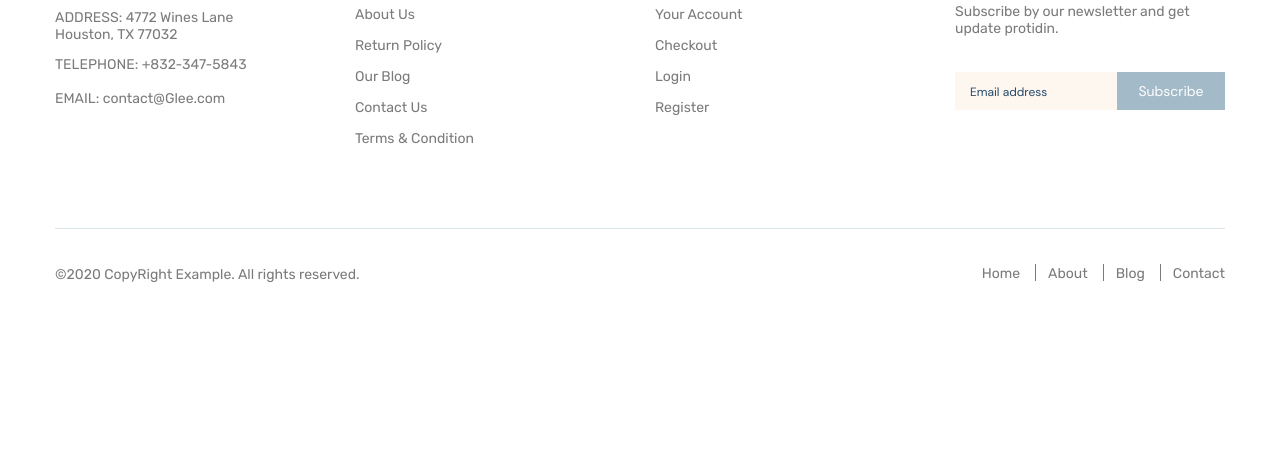
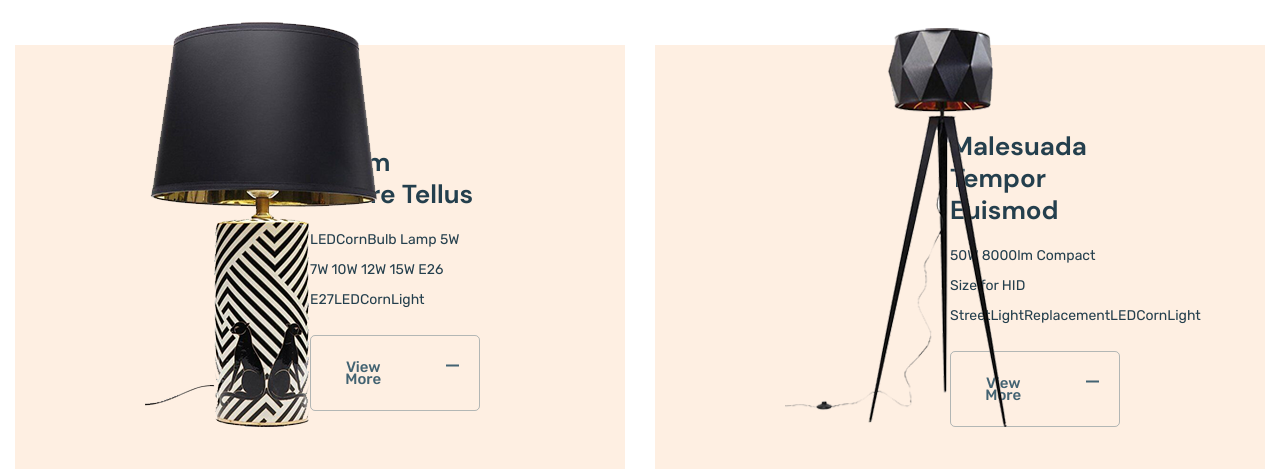
Before and after one commit to lvmzcndvld-dev/glee, a website: page app/index.html in a window 1280 px wide. Shown: the part 2331-2800 px from the top of the page. Before the commit the page ends 2650 px from the top, so only its background shows below. Drawn offline with nearby package versions, Linux system fonts and the light colour scheme; files that its build step writes are made by us from their sources.

Commit message:
added special

```diff
--- a/app/index.html
+++ b/app/index.html
@@ -10,6 +10,7 @@
 
 <body>
   <header class="header">
+    <div class="big-container">
       <nav class="header__inner">
         <a class="logo" href="#">
           <img class="logo__img" src="images/logo.png" alt="logo">
@@ -50,10 +51,12 @@
           <a class="user-nav__btn"></a>
         </div>
       </nav>
+    </div>
   </header>
 
   <main class="main">
     <section class="top-slider">
+      <div class="big-container">
         <div class="top-slider__items">
           <div class="top-slider__item">
             <div class="top-slider__inner">
@@ -67,7 +70,10 @@
                 </p>
                 <button class="top-slider__btn" type="button">
                   Shop Now
-                <img class="top-slider__btn-arrow" src="images/decor/btn-arrow.svg" alt="button arrow">
+                  <svg class="top-slider__btn-arrow" width="22px" height="9px">
+                    <path fill-rule="evenodd" fill="rgb(255, 255, 255)"
+                      d="M0.296,5.472 L0.288,5.470 L17.244,5.470 L17.144,8.329 C17.089,8.383 17.060,8.458 17.060,8.534 C17.060,8.611 17.089,8.684 17.144,8.738 L17.316,8.912 C17.370,8.966 17.443,8.996 17.520,8.996 C17.597,8.996 17.669,8.966 17.724,8.912 L21.916,4.700 C21.970,4.646 22.000,4.573 22.000,4.496 C22.000,4.419 21.970,4.346 21.916,4.292 L17.724,0.079 C17.669,0.026 17.597,-0.004 17.520,-0.004 C17.443,-0.004 17.370,0.026 17.316,0.079 L17.144,0.253 C17.089,0.307 17.060,0.379 17.060,0.457 C17.060,0.534 17.089,0.603 17.144,0.656 L17.257,3.521 L0.292,3.521 C0.133,3.521 -0.000,3.658 -0.000,3.817 L-0.000,5.187 C-0.000,5.346 0.137,5.472 0.296,5.472 Z" />
+                  </svg>
                 </button>
               </div>
               <img class="top-slider__img" src="images/slider/slider-bg.png" alt="slider image">
@@ -85,7 +91,10 @@
                 </p>
                 <button class="top-slider__btn" type="button">
                   Shop Now
-                <img class="top-slider__btn-arrow" src="images/decor/btn-arrow.svg" alt="button arrow">
+                  <svg class="top-slider__btn-arrow" width="22px" height="9px">
+                    <path fill-rule="evenodd" fill="rgb(255, 255, 255)"
+                      d="M0.296,5.472 L0.288,5.470 L17.244,5.470 L17.144,8.329 C17.089,8.383 17.060,8.458 17.060,8.534 C17.060,8.611 17.089,8.684 17.144,8.738 L17.316,8.912 C17.370,8.966 17.443,8.996 17.520,8.996 C17.597,8.996 17.669,8.966 17.724,8.912 L21.916,4.700 C21.970,4.646 22.000,4.573 22.000,4.496 C22.000,4.419 21.970,4.346 21.916,4.292 L17.724,0.079 C17.669,0.026 17.597,-0.004 17.520,-0.004 C17.443,-0.004 17.370,0.026 17.316,0.079 L17.144,0.253 C17.089,0.307 17.060,0.379 17.060,0.457 C17.060,0.534 17.089,0.603 17.144,0.656 L17.257,3.521 L0.292,3.521 C0.133,3.521 -0.000,3.658 -0.000,3.817 L-0.000,5.187 C-0.000,5.346 0.137,5.472 0.296,5.472 Z" />
+                  </svg>
                 </button>
               </div>
               <img class="top-slider__img" src="images/slider/slider-bg.png" alt="slider image">
@@ -103,16 +112,21 @@
                 </p>
                 <button class="top-slider__btn" type="button">
                   Shop Now
-                <img class="top-slider__btn-arrow" src="images/decor/btn-arrow.svg" alt="button arrow">
+                  <svg class="top-slider__btn-arrow" width="22px" height="9px">
+                    <path fill-rule="evenodd" fill="rgb(255, 255, 255)"
+                      d="M0.296,5.472 L0.288,5.470 L17.244,5.470 L17.144,8.329 C17.089,8.383 17.060,8.458 17.060,8.534 C17.060,8.611 17.089,8.684 17.144,8.738 L17.316,8.912 C17.370,8.966 17.443,8.996 17.520,8.996 C17.597,8.996 17.669,8.966 17.724,8.912 L21.916,4.700 C21.970,4.646 22.000,4.573 22.000,4.496 C22.000,4.419 21.970,4.346 21.916,4.292 L17.724,0.079 C17.669,0.026 17.597,-0.004 17.520,-0.004 C17.443,-0.004 17.370,0.026 17.316,0.079 L17.144,0.253 C17.089,0.307 17.060,0.379 17.060,0.457 C17.060,0.534 17.089,0.603 17.144,0.656 L17.257,3.521 L0.292,3.521 C0.133,3.521 -0.000,3.658 -0.000,3.817 L-0.000,5.187 C-0.000,5.346 0.137,5.472 0.296,5.472 Z" />
+                  </svg>
                 </button>
               </div>
               <img class="top-slider__img" src="images/slider/slider-bg.png" alt="slider image">
             </div>
           </div>
         </div>
+      </div>
     </section>
 
     <section class="features-products">
+      <div class="big-container">
         <div class="features">
           <div class="features__item">
             <img class="features__item-img" src="images/icons/features/support.svg" alt="support icon">
@@ -147,6 +161,7 @@
                 We ensure secure payment
                 <span>with PEV.</span>
               </p>
+            </div>
           </div>
         </div>
       </div>
@@ -416,6 +431,51 @@
         </div>
       </div>
     </section>
+
+    <section class="special">
+      <div class="big-container">
+        <div class="special__items">
+          <div class="special-item">
+            <img class="special-item__img" src="images/content/special/1.png" alt="special image">
+            <div class="special-item__content">
+              <h4 class="special-item__title">
+                Mirum Notare Tellus
+              </h4>
+              <p class="special-item__text">
+                LEDCornBulb Lamp 5W 7W 10W 12W 15W E26 E27LEDCornLight
+              </p>
+              <button class="special-item__btn" href="#">
+                View More
+                <svg class="special-item__btn-arrow" width="22px" height="9px">
+                  <path fill-rule="evenodd" fill="rgb(67, 99, 114)"
+                    d="M0.296,5.472 L0.288,5.470 L17.244,5.470 L17.144,8.329 C17.089,8.383 17.060,8.458 17.060,8.534 C17.060,8.611 17.089,8.684 17.144,8.738 L17.316,8.912 C17.370,8.966 17.443,8.996 17.520,8.996 C17.597,8.996 17.669,8.966 17.724,8.912 L21.916,4.700 C21.970,4.646 22.000,4.573 22.000,4.496 C22.000,4.419 21.970,4.346 21.916,4.292 L17.724,0.079 C17.669,0.026 17.597,-0.004 17.520,-0.004 C17.443,-0.004 17.370,0.026 17.316,0.079 L17.144,0.253 C17.089,0.307 17.060,0.379 17.060,0.457 C17.060,0.534 17.089,0.603 17.144,0.656 L17.257,3.521 L0.292,3.521 C0.133,3.521 -0.000,3.658 -0.000,3.817 L-0.000,5.187 C-0.000,5.346 0.137,5.472 0.296,5.472 Z" />
+                </svg>
+              </button>
+            </div>
+          </div>
+          <div class="special-item">
+            <img class="special-item__img" src="images/content/special/2.png" alt="special image">
+            <div class="special-item__content">
+              <h4 class="special-item__title">
+                Malesuada Tempor
+                Euismod
+              </h4>
+              <p class="special-item__text">
+                50W 8000lm Compact Size for HID StreetLightReplacementLEDCornLight
+              </p>
+              <button class="special-item__btn" href="#">
+                View More
+                <svg class="special-item__btn-arrow" width="22px" height="9px">
+                  <path fill-rule="evenodd" fill="rgb(67, 99, 114)"
+                    d="M0.296,5.472 L0.288,5.470 L17.244,5.470 L17.144,8.329 C17.089,8.383 17.060,8.458 17.060,8.534 C17.060,8.611 17.089,8.684 17.144,8.738 L17.316,8.912 C17.370,8.966 17.443,8.996 17.520,8.996 C17.597,8.996 17.669,8.966 17.724,8.912 L21.916,4.700 C21.970,4.646 22.000,4.573 22.000,4.496 C22.000,4.419 21.970,4.346 21.916,4.292 L17.724,0.079 C17.669,0.026 17.597,-0.004 17.520,-0.004 C17.443,-0.004 17.370,0.026 17.316,0.079 L17.144,0.253 C17.089,0.307 17.060,0.379 17.060,0.457 C17.060,0.534 17.089,0.603 17.144,0.656 L17.257,3.521 L0.292,3.521 C0.133,3.521 -0.000,3.658 -0.000,3.817 L-0.000,5.187 C-0.000,5.346 0.137,5.472 0.296,5.472 Z" />
+                </svg>
+              </button>
+            </div>
+          </div>
+        </div>
+      </div>
+    </section>
+
   </main>
 
   <footer class="footer">
--- a/app/scss/blocks/features.scss
+++ b/app/scss/blocks/features.scss
@@ -1,5 +1,4 @@
 .features {
-  @include big-container;
   padding: 0;
   display: grid;
   grid-template-columns: repeat(3, 1fr);
--- a/app/scss/blocks/products.scss
+++ b/app/scss/blocks/products.scss
@@ -1,5 +1,5 @@
 .products {
-  padding-top: 75px;
+  padding: 75px 0;
 
   &__filter {
     text-align: center;
@@ -62,7 +62,6 @@
 
 .group-icons {
   position: absolute;
-  z-index: 10;
   display: flex;
   transition: opacity .3s;
   opacity: 0;
@@ -78,6 +77,7 @@
     background-color: #fff;
     transform: translateY(65px);
     transition: all .3s;
+    box-shadow: 0px 6px 47px 3px rgba(37, 37, 37, 0.05);
   }
 
   & .group-icons__item:hover {
--- /dev/null
+++ b/app/scss/blocks/special.scss
@@ -0,0 +1,77 @@
+.special {
+  padding-top: 100px;
+  &__items {
+    display: flex;
+  }
+}
+
+.special-item {
+  position: relative;
+  display: flex;
+  align-items: center;
+  width: 100%;
+  min-height: 390px;
+  background-color: #feefe2;
+  padding: 85px 150px 85px 130px;
+
+  &__img {
+    position: absolute;
+    bottom: 85px;
+  }
+
+  &__content {
+    width: 50%;
+    margin-left: auto;
+    color: $title-accent;
+  }
+
+  &__title {
+    margin-bottom: 15px;
+    @extend %dmsans-700;
+    font-size: 2.6rem;
+    line-height: 32px;
+  }
+
+  &__text {
+    margin-bottom: 20px;
+    @extend %rubik-400;
+    line-height: 30px;
+  }
+
+  & + & {
+    margin-left: 30px;
+  }
+
+  &__btn {
+    display: flex;
+    padding: 25px 20px 25px 30px;
+    @extend %rubik-500;
+    font-size: 1.5rem;
+    line-height: 12px;
+    color: #436372;
+    border: 1px solid rgba(67, 99, 114, .4);
+    border-radius: 5px;
+    background-color: transparent;
+    cursor: pointer;
+    transition: background-color .3s;
+
+    &-arrow {
+      height: 9px;
+      width: 22px;
+      margin-left: 60px;
+      transition: transform .5s;
+    }
+
+    &:hover {
+      background-color: #436372;
+      color: #fff;
+    }
+
+    &:hover &-arrow {
+      transform: translateX(5px);
+      path {
+        fill: rgb(255, 255, 255);
+      }
+    }
+  }
+}
--- a/app/scss/blocks/top-slider.scss
+++ b/app/scss/blocks/top-slider.scss
@@ -1,6 +1,8 @@
 .top-slider {
+
+  &__items {
   background-color: $accent;
-  @include big-container;
+  }
 
   &__item {
     overflow: hidden;
@@ -48,20 +50,18 @@
     background-color: $link;
     cursor: pointer;
     transition: background-color .3s;
-  }
-
-  &__btn-arrow {
+    &-arrow {
     margin-left: 60px;
     transition: transform .5s;
+    }
+    &:hover {
+    background-color: #436372;
+    }
+
+    &:hover &-arrow {
+    transform: translateX(5px);
+    }
   }
-
-  &__btn:hover {
-    background-color: #436372;
-  }
-
-  &__btn:hover &__btn-arrow {
-      transform: translateX(5px);
-    }
 
   &__img {
     margin-right: -115px;
--- a/app/scss/common/_global.scss
+++ b/app/scss/common/_global.scss
@@ -24,6 +24,13 @@ body {
   padding: 0 15px;
 }
 
+.big-container {
+  max-width: 1800px;
+  width: 100%;
+  padding: 0 15px;
+  margin: 0 auto;
+}
+
 a {
   @extend %rubik-400;
   font-size: 1.4rem;
--- a/app/scss/common/_vars.scss
+++ b/app/scss/common/_vars.scss
@@ -35,10 +35,3 @@ $title-accent: #243f4d;
   font-family: 'Poppins', sans-serif;
   font-weight: 700;
 }
-
-@mixin big-container {
-  max-width: 1800px;
-  width: 100%;
-  padding: 0 15px;
-  margin: 0 auto;
-}
--- a/app/scss/components/header.scss
+++ b/app/scss/components/header.scss
@@ -1,5 +1,4 @@
 .header {
-  @include big-container;
   padding: 45px 15px;
 
   &__inner {
--- a/app/scss/main.scss
+++ b/app/scss/main.scss
@@ -9,5 +9,6 @@
 @import 'blocks/top-slider';
 @import 'blocks/features';
 @import 'blocks/products';
+@import 'blocks/special';
 
 @import 'components/footer';
```
Also changed, not shown: app/images/content/special/1.png (added), app/images/content/special/2.png (added). Lines whose indentation alone changed are shown as unchanged.
